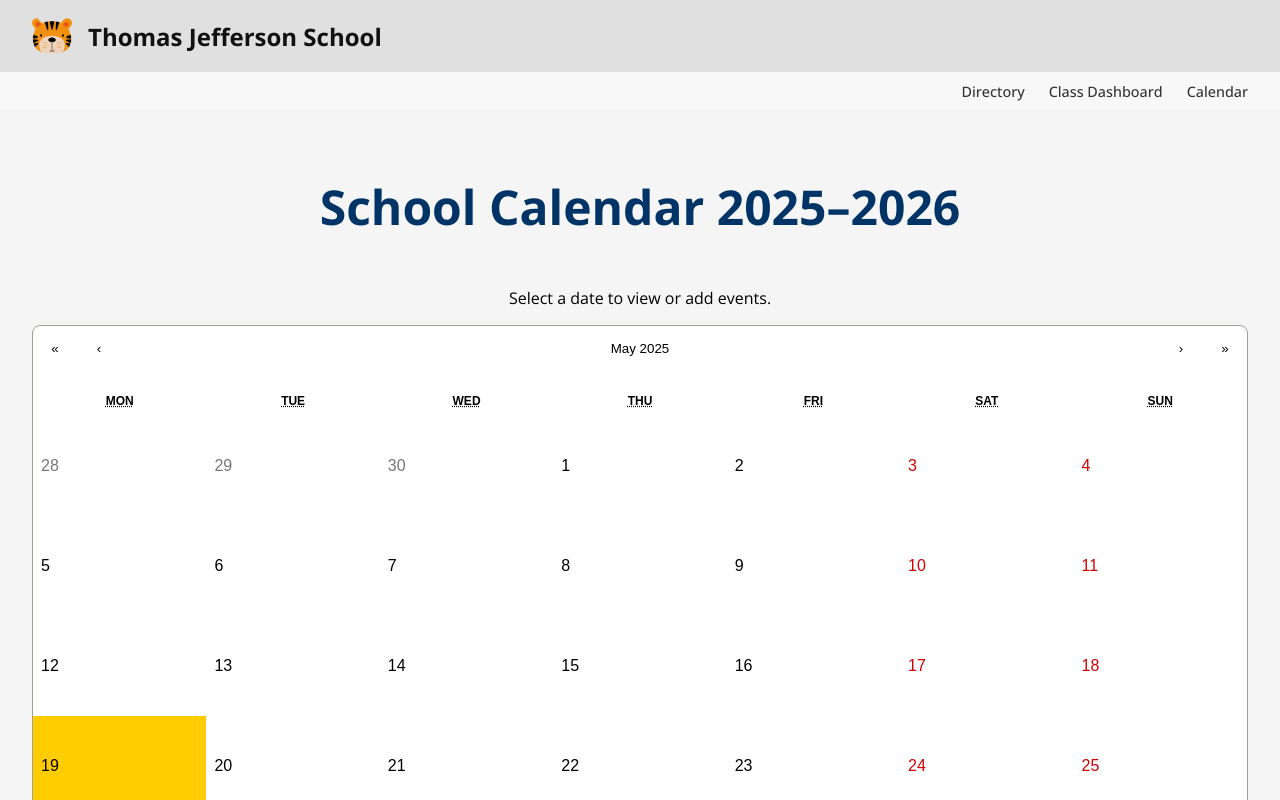
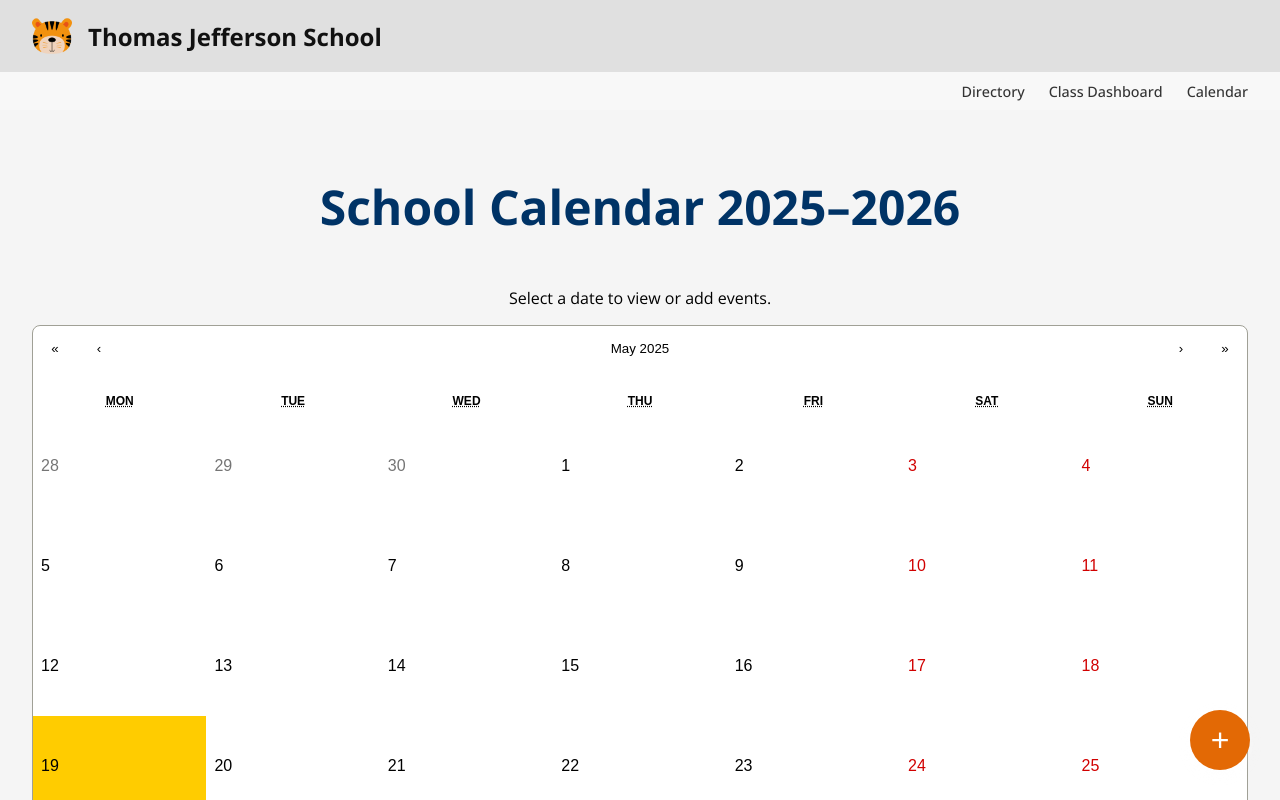
Before and after one commit to jvrieger/launch25-swe-week1-team3, a React (Vite) app in the folder jefferson-elementary/: page /calendar in a window 1280 px wide. Shown: the top 800 px of the page. Built offline with nearby package versions, Linux system fonts and the light colour scheme; no server answers; the database is empty.

Commit message:
final calendar

```diff
--- a/jefferson-elementary/src/routes/Calendar.jsx
+++ b/jefferson-elementary/src/routes/Calendar.jsx
@@ -2,7 +2,6 @@ import React, { useState, useEffect } from 'react';
 import Calendar from 'react-calendar';
 import 'react-calendar/dist/Calendar.css';
 import '../styles/CalendarStyles.css';
-
 import { db } from '../../firebase';
 import { collection, addDoc, getDocs } from 'firebase/firestore';
 
--- a/jefferson-elementary/src/styles/CalendarStyles.css
+++ b/jefferson-elementary/src/styles/CalendarStyles.css
@@ -81,3 +81,63 @@
   text-align: center;
   font-size: 1.1rem;
 }
+/* Overlay behind the modal */
+.modal-overlay {
+  position: fixed;
+  top: 0;
+  left: 0;
+  width: 100vw;
+  height: 100vh;
+  background-color: rgba(0, 0, 0, 0.5); /* darken background */
+  display: flex;
+  align-items: center;
+  justify-content: center;
+  z-index: 1000;
+}
+
+/* Modal box itself */
+.modal {
+  background-color: white;
+  padding: 2rem;
+  border-radius: 12px;
+  width: 90%;
+  max-width: 500px;
+  box-shadow: 0 8px 20px rgba(0, 0, 0, 0.2);
+  z-index: 1001;
+}
+
+/* Modal buttons */
+.modal-buttons {
+  margin-top: 1rem;
+  display: flex;
+  justify-content: space-between;
+}
+
+.modal input {
+  width: 100%;
+  padding: 0.5rem;
+  margin-top: 0.25rem;
+  margin-bottom: 1rem;
+  border-radius: 5px;
+  border: 1px solid #ccc;
+}
+
+/* Optional: Better floating + button */
+.floating-add-button {
+  position: fixed;
+  bottom: 30px;
+  right: 30px;
+  width: 60px;
+  height: 60px;
+  font-size: 2rem;
+  background-color: #e36905;
+  color: white;
+  border: none;
+  border-radius: 50%;
+  box-shadow: 0 4px 14px rgba(251, 251, 251, 0.3);
+  cursor: pointer;
+  z-index: 999;
+}
+.floating-add-button:hover {
+  background-color: #e36905;
+}
```
